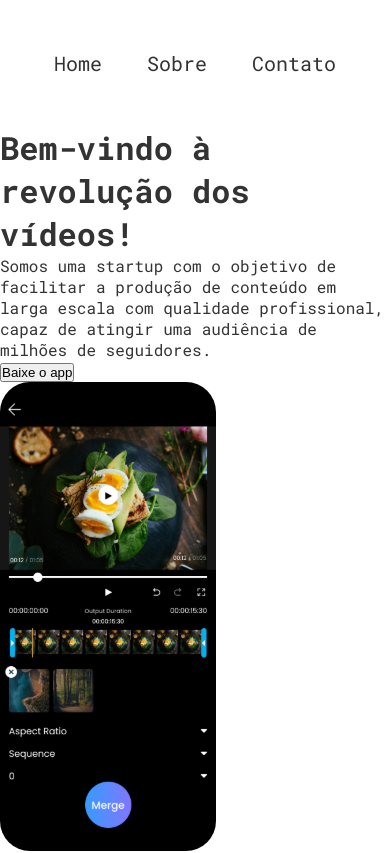
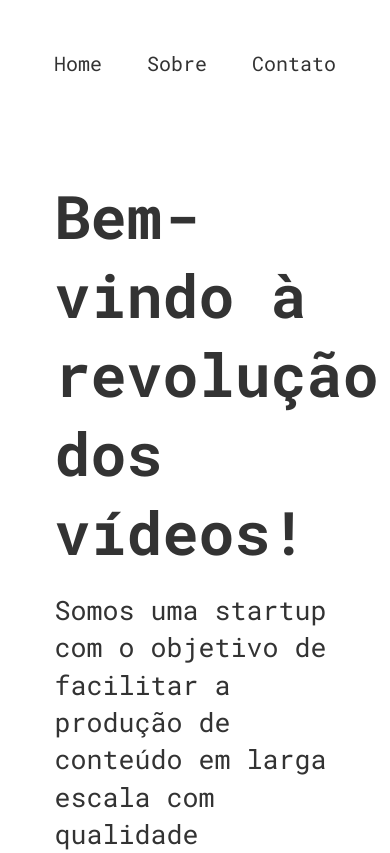
Before and after one commit to F1APERS/CP1-WebDev-LayoutReact, a React (Vite) app: page /Sobre in a window 390 px wide. Shown: the top 853 px of the page. Built offline with nearby package versions, Linux system fonts and the light colour scheme.

Commit message:
ccs-sobre-finalizado

```diff
--- a/src/components/ConteudoPrincipal/aboutContent.jsx
+++ b/src/components/ConteudoPrincipal/aboutContent.jsx
@@ -1,6 +1,6 @@
 import ImgCel1 from '../../assets/images/cel1.svg'
 import ImgCel2 from '../../assets/images/cel2.svg'
-
+import "../../style/sobre.css"
 
 function AboutContent() {
     return (
--- a/src/style/sobre.css
+++ b/src/style/sobre.css
@@ -1,3 +1,84 @@
+
+.body-about {
+    display: flex;
+    justify-content: space-between;
+    align-items: center;
+    width: 90vw;
+    margin-inline: 5vw;
+    margin-top: 50px;
+}
+
+.conteudo-about {
+    width: 40%;
+    display: flex;
+    flex-direction: column;
+    justify-content: space-between;
+}
+
+.conteudo-about h1 {
+    font-size: 45pt;
+    color: var(--color-grey-dark);
+    margin-bottom: 20px;
+}
+
+.conteudo-about p {
+    font-size: 20pt;
+    line-height: 1.4;
+    margin-bottom: 20px;
+}
+
+.conteudo-about button {
+    background-color: var(--color-grey);
+    color: var(--color-white);
+    font-size: 14pt;
+    padding: 10px 20px;
+    border-radius: 50px;
+    border: none;
+    cursor: pointer;
+    transition: transform 0.3s ease, opacity 0.3s ease;
+    width: 50%;
+    align-self: flex-start;
+}
+
+.conteudo-about button:hover {
+    transform: scale(0.95);
+    opacity: 0.9;
+}
+
+.body-about img {
+    width: 20%;
+    margin-left: 5%;
+}
+
+@media (max-width: 768px) {
+    .body-about {
+        flex-direction: column;
+        align-items: center;
+    }
+
+    .conteudo-about {
+        width: 100%;
+        text-align: center;
+    }
+
+    .conteudo-about h1,
+    .conteudo-about p {
+        text-align: left;
+        padding: 0 10%;
+    }
+
+    .conteudo-about button {
+        margin-top: 20px;
+        width: 70%;
+    }
+
+    .body-about img {
+        width: 80%;
+        margin: 20px 0;
+    }
+}
+
+
 
 .body-cards-sobre {
     display: flex;
@@ -13,7 +94,7 @@
 
 .titulo-cards-sobre h2 {
     font-size: 25pt;
-    color: var(--color-grey);
+    color: gray;
 }
 
 .cards-sobre {
```
